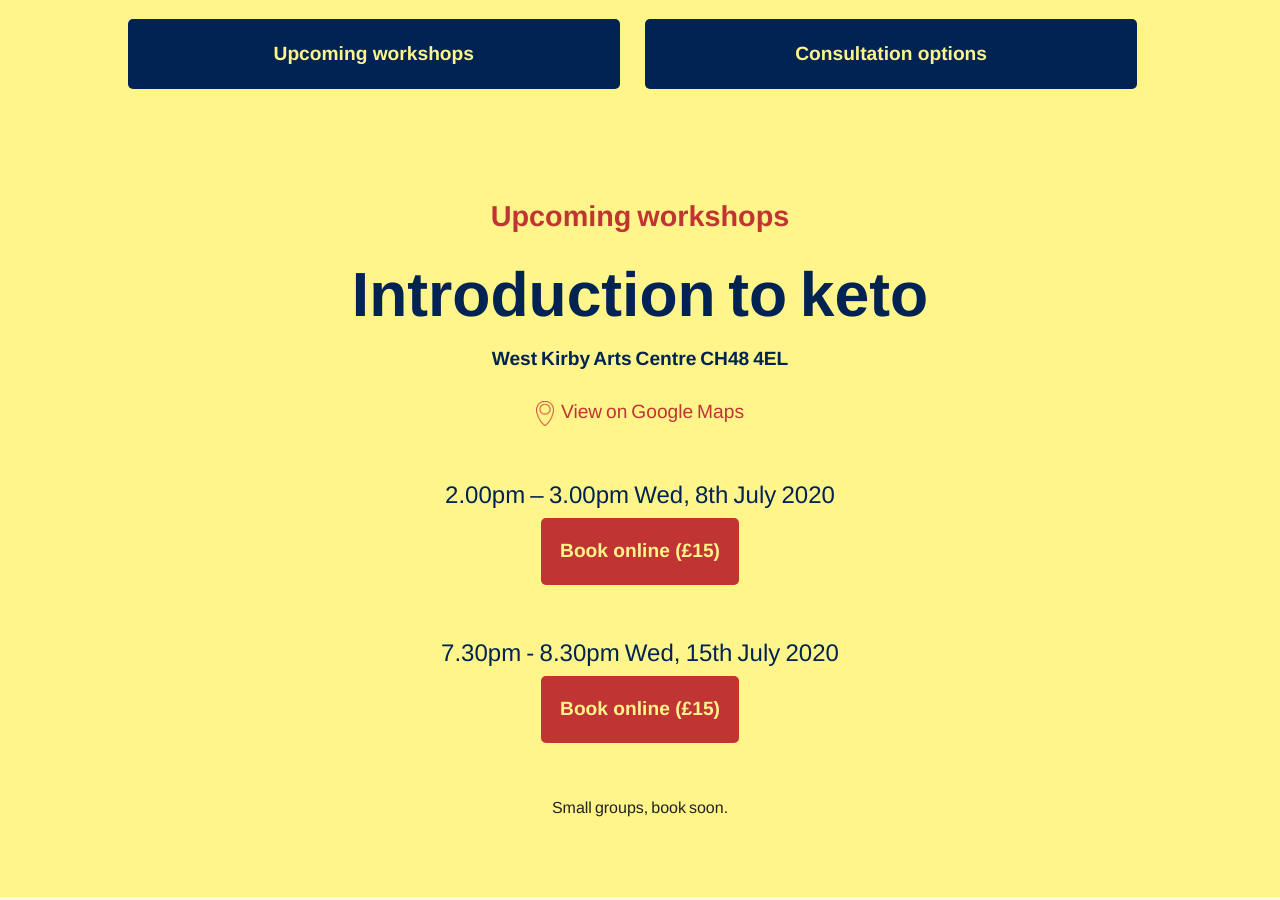
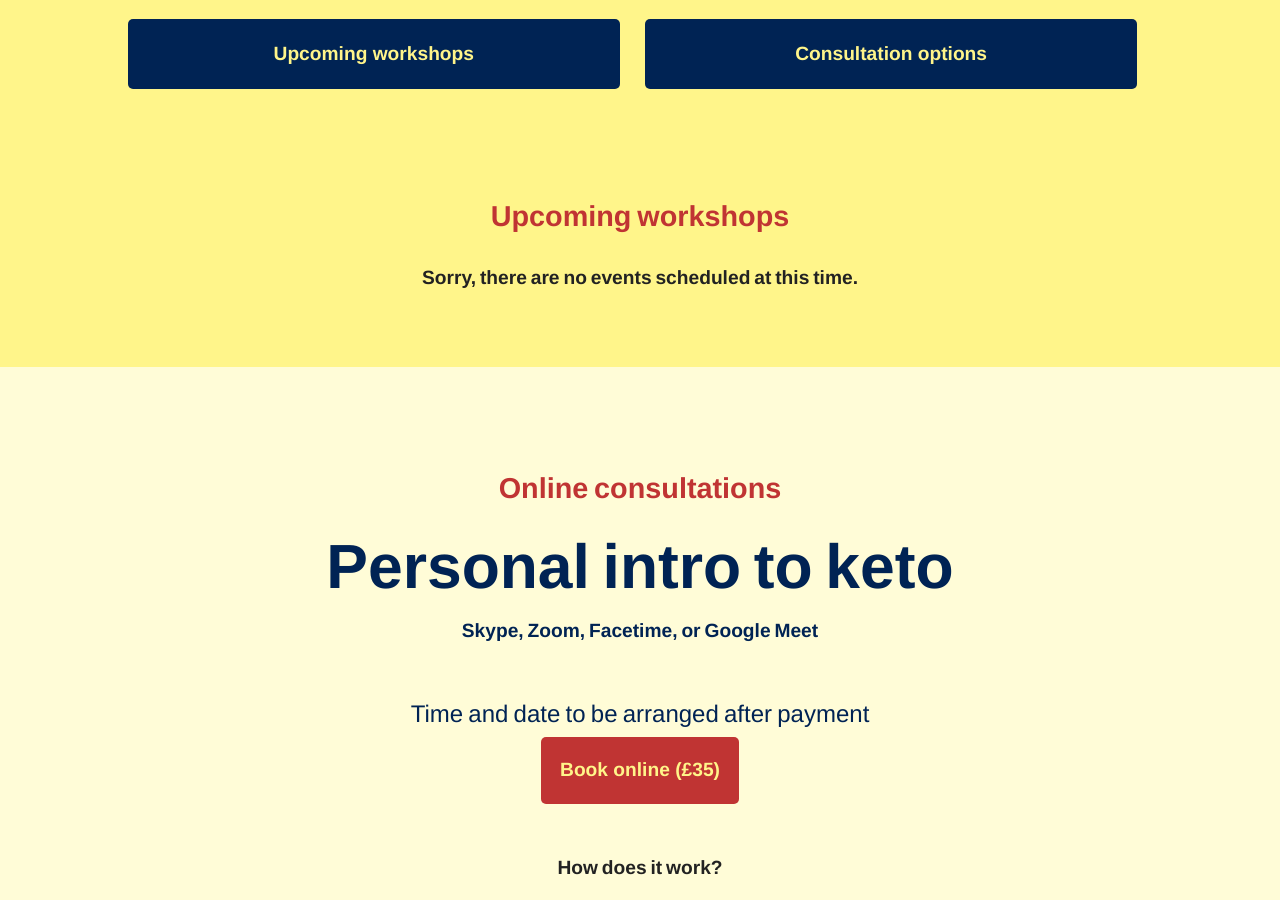
Before and after one commit to martincf/ketolifecoach, a Jekyll site: the page built from index.md, in a window 1280 px wide and 900 px high, scrolled down 2877 px. Built offline with Jekyll 4.4.1, drawn with Linux system fonts in a browser that asks for light colours; some web fonts are replaced.

Commit message:
New logic for 'no events'

```diff
--- a/_includes/event.html
+++ b/_includes/event.html
@@ -1,3 +1,6 @@
+{% if site.data.events.event == null %}
+  <h2>Sorry, there are no events scheduled at this time.</h2>
+{% else %}
   <h3 class="section--title">{{ site.data.events.event.title }}</h3>
   <p class="event--place"> {{ site.data.events.event.place }} </p>
   <p class="event--maplink"><a href="{{ site.data.events.event.maplink }}">View on Google Maps</a></p>
@@ -10,3 +13,4 @@
 <p><small>Small groups, book soon.</small></p>
 
 <div id="error-message" class="event--error">I'm sorry but something seems to have gone with the booking process. Please <a href="mailto:info@ketolifecoach.me">email me</a> if you see this message and I'll help out.</div>
+{% endif %}
```
Also changed, not shown: _data/events.yml (+12 -12 lines), 1 other file.
